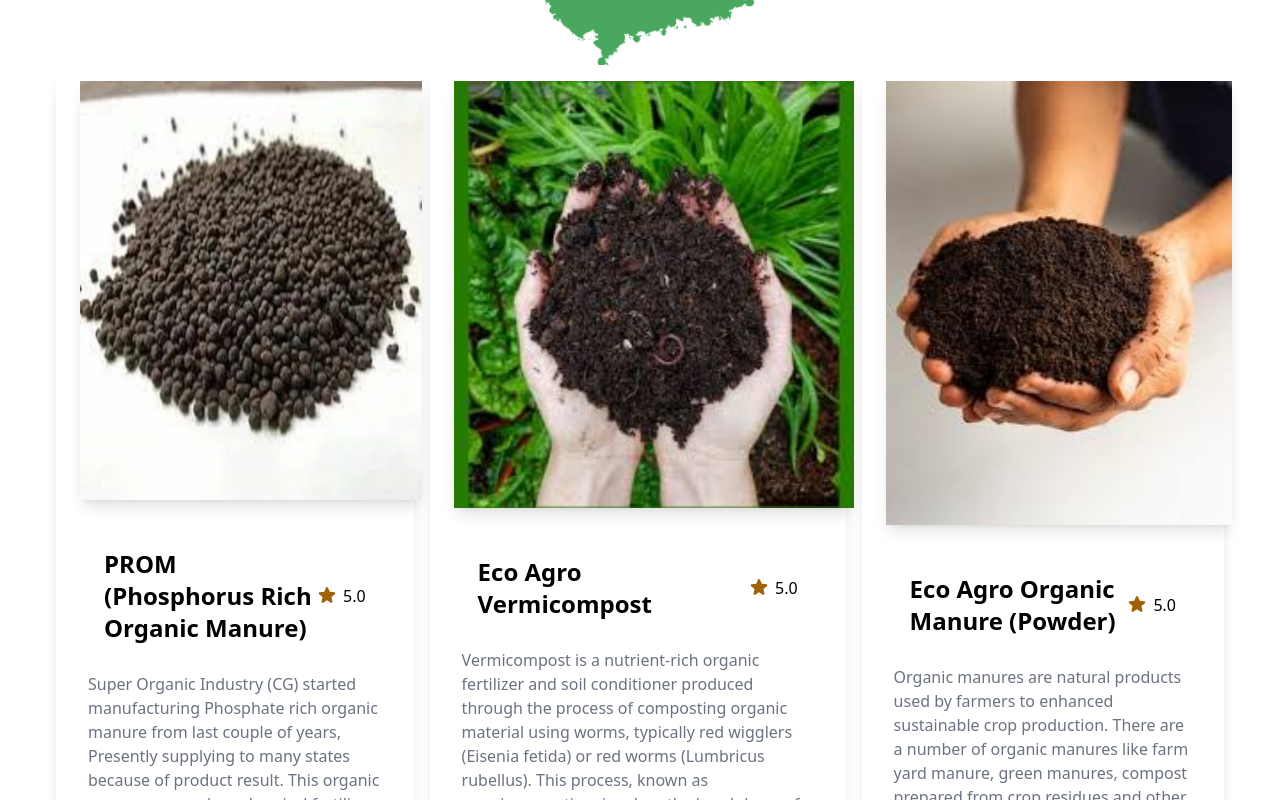
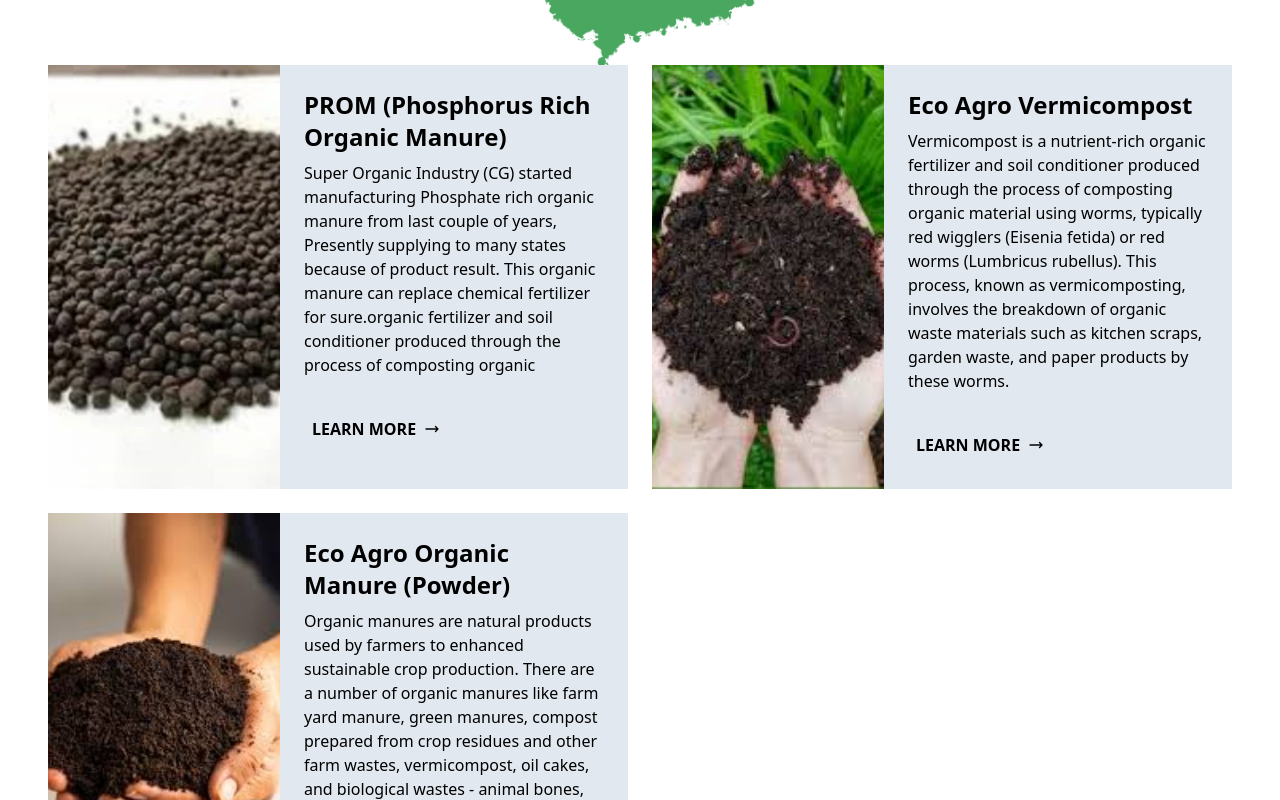
Before and after one commit to halaluddin2000/super-organic-fertilizer, a React (Vite) app: page / in a window 1280 px wide. Shown: the part 2200-3000 px from the top of the page. Built offline with nearby package versions, Linux system fonts and the light colour scheme.

Commit message:
footer added

```diff
--- a/src/Components/Hero/BackgroundSlider.css
+++ b/src/Components/Hero/BackgroundSlider.css
@@ -44,3 +44,40 @@
     rgb(17, 78, 16)
   );
 }
+
+@media (mix-width: 640px) {
+  .container-style {
+    height: 100%;
+    position: relative;
+  }
+  .description title {
+    width: 300px;
+    position: absolute;
+    z-index: 999;
+    color: aliceblue;
+    top: 40%;
+    left: 20%;
+  }
+  .transparent-background {
+    width: 50%;
+    height: 50vh;
+    position: absolute;
+    z-index: 999;
+    top: 0;
+    left: 0;
+    background-image: linear-gradient(
+      to bottom,
+      rgba(255, 0, 0, 0),
+      rgb(17, 78, 16)
+    );
+  }
+
+  .description h2 {
+    font-size: 24px;
+    font-weight: 600;
+  }
+  .description p {
+    font-size: 18px;
+    font-weight: 500;
+  }
+}
--- a/src/Components/Pages/Contact/ContactUs.jsx
+++ b/src/Components/Pages/Contact/ContactUs.jsx
@@ -10,7 +10,7 @@ export default function ContactUs() {
           color="blue-gray"
           className="mb-4 !text-3xl lg:!text-5xl  py-4"
         >
-          Contact Us
+          Contact <span className="text-green-600">Us</span>
         </Typography>
         <div className="grid grid-cols-1 gap-x-12 gap-y-6 lg:grid-cols-2 items-start">
           <img
@@ -22,14 +22,14 @@ export default function ContactUs() {
             <Typography
               variant="h5"
               color="blue-gray"
-              className="my-2 !text-base lg:!text-2xl"
+              className="my-2 text-green-600 italic !text-base lg:!text-2xl"
             >
               Have Questions?
             </Typography>
             <Typography
               variant="h1"
               color="blue-gray"
-              className="mb-4 !text-2xl lg:!text-3xl"
+              className="mb-4 font-bold !text-3xl lg:!text-4xl"
             >
               Send Us a Massage
             </Typography>
@@ -102,7 +102,7 @@ export default function ContactUs() {
             <div>
               <Typography
                 variant="small"
-                className="mb-2 text-left font-medium !text-gray-900"
+                className="mb-2 py-3 text-left font-medium !text-gray-900"
               >
                 Your Message
               </Typography>
@@ -121,7 +121,7 @@ export default function ContactUs() {
               />
             </div>
             <Button
-              className="w-full bg-green-700 hover:bg-primary"
+              className="w-full p-2  bg-green-700 hover:bg-primary"
               color="gray"
             >
               GET IN TOUCH
--- a/src/Components/Pages/Home/Home.jsx
+++ b/src/Components/Pages/Home/Home.jsx
@@ -2,6 +2,7 @@ import Footer from "../../Footer/Footer";
 import Hero from "../../Hero/Hero";
 import ContactNavbar from "../../Navbar/ContactNavbar";
 import Navbar from "../../Navbar/Navbar";
+import TestimonialsVideo from "../../Video/TestimonialsVideo";
 import ContactUs from "../Contact/ContactUs";
 import SecondContact from "../Contact/SecondContact";
 import Product from "../Products/Product";
@@ -22,6 +23,7 @@ function Home() {
         <Product />
         <ChooseUs />
         <Benefits />
+        <TestimonialsVideo />
         <div>
           <ContactUs />
           <SecondContact />
--- a/src/Components/Pages/Products/Cards/Cards.jsx
+++ b/src/Components/Pages/Products/Cards/Cards.jsx
@@ -11,7 +11,7 @@ export function Cards() {
         </h1>
         <img src={productImg} alt="" />
       </div>
-      <div className="md:flex flex-row gap-4 mb-5 p-2">
+      <div className="grid lg:grid-cols-2 gap-6 ">
         {productCards.map((cards) => {
           return <ProductCard key={cards.id} cards={cards} />;
         })}
--- a/src/Components/Pages/Products/Cards/card.css
+++ b/src/Components/Pages/Products/Cards/card.css
@@ -1,6 +1,7 @@
 .card {
   width: 100%;
   height: 50%;
+  margin-bottom: 30%;
 }
 .card img {
   width: 100%;
--- a/src/Components/Pages/Products/Product.jsx
+++ b/src/Components/Pages/Products/Product.jsx
@@ -1,7 +1,7 @@
 import { Cards } from "./Cards/Cards";
 function Product() {
   return (
-    <div>
+    <div className="mb-28">
       <Cards />
     </div>
   );
--- a/src/Components/Pages/Products/ProductCard.jsx
+++ b/src/Components/Pages/Products/ProductCard.jsx
@@ -9,44 +9,26 @@ import {
 
 function ProductCard({ cards }) {
   return (
-    <Card className="bg-white p-2 max-w-[26rem] shadow-lg">
-      <CardHeader className="card mb-2" floated={false} color="blue-gray">
-        <img src={cards.img} alt="ui/ux review check" />
+    <Card className="w-full bg-slate-200 max-w-[48rem] flex-row">
+      <CardHeader
+        shadow={false}
+        floated={false}
+        className="m-0 w-2/5 shrink-0 rounded-r-none"
+      >
+        <img src={cards.img} className="h-full w-full object-cover" />
       </CardHeader>
       <CardBody>
-        <div className="mb-3 p-4 flex items-center justify-between">
-          <Typography
-            variant="h5"
-            color="blue-gray"
-            className="font-semibold text-2xl"
-          >
+        <Typography variant="h4" color="blue-gray" className="mb-2">
           {cards.title}
         </Typography>
-          <Typography
-            color="blue-gray"
-            className="flex items-center gap-1.5 font-normal"
-          >
-            <svg
-              xmlns="http://www.w3.org/2000/svg"
-              viewBox="0 0 24 24"
-              fill="currentColor"
-              className="-mt-0.5 h-5 w-5 text-yellow-700"
-            >
-              <path
-                fillRule="evenodd"
-                d="M10.788 3.21c.448-1.077 1.976-1.077 2.424 0l2.082 5.007 5.404.433c1.164.093 1.636 1.545.749 2.305l-4.117 3.527 1.257 5.273c.271 1.136-.964 2.033-1.96 1.425L12 18.354 7.373 21.18c-.996.608-2.231-.29-1.96-1.425l1.257-5.273-4.117-3.527c-.887-.76-.415-2.212.749-2.305l5.404-.433 2.082-5.006z"
-                clipRule="evenodd"
-              />
-            </svg>
-            5.0
-          </Typography>
-        </div>
-        <Typography className="text-gray-500 mt-3" color="gray">
+        <Typography color="gray" className="mb-8 font-normal">
           {cards.body}
         </Typography>
-      </CardBody>
         <a href="#" className="inline-block">
-        <Button variant="text" className="flex mt-6 p-1 items-center gap-2">
+          <Button
+            variant="text"
+            className="flex hover:bg-primary p-2 items-center gap-2"
+          >
             Learn More
             <svg
               xmlns="http://www.w3.org/2000/svg"
@@ -64,7 +46,68 @@ function ProductCard({ cards }) {
             </svg>
           </Button>
         </a>
+      </CardBody>
     </Card>
+
+    // <Card className="bg-white w-96 mt-6 px-1 shadow-lg">
+    //   <CardHeader className="card" floated={false} color="blue-gray">
+    //     <img className="p-1" src={cards.img} alt="ui/ux review check" />
+    //   </CardHeader>
+    //   <CardBody>
+    //     <div className="flex items-center justify-between">
+    //       <Typography
+    //         variant="h5"
+    //         color="blue-gray"
+    //         className="font-semibold text-2xl"
+    //       >
+    //         {cards.title}
+    //       </Typography>
+    //       <Typography
+    //         color="blue-gray"
+    //         className="flex items-center gap-1.5 font-normal"
+    //       >
+    //         <svg
+    //           xmlns="http://www.w3.org/2000/svg"
+    //           viewBox="0 0 24 24"
+    //           fill="currentColor"
+    //           className="-mt-0.5 h-5 w-5 text-yellow-700"
+    //         >
+    //           <path
+    //             fillRule="evenodd"
+    //             d="M10.788 3.21c.448-1.077 1.976-1.077 2.424 0l2.082 5.007 5.404.433c1.164.093 1.636 1.545.749 2.305l-4.117 3.527 1.257 5.273c.271 1.136-.964 2.033-1.96 1.425L12 18.354 7.373 21.18c-.996.608-2.231-.29-1.96-1.425l1.257-5.273-4.117-3.527c-.887-.76-.415-2.212.749-2.305l5.404-.433 2.082-5.006z"
+    //             clipRule="evenodd"
+    //           />
+    //         </svg>
+    //         5.0
+    //       </Typography>
+    //     </div>
+    //     <Typography className="text-gray-500 mt-3" color="gray">
+    //       {cards.body}
+    //     </Typography>
+    //   </CardBody>
+    //   <a href="#" className="inline-block px-2 pb-3">
+    //     <Button
+    //       variant="text"
+    //       className="flex hover:bg-primary  mt-6 items-center gap-2"
+    //     >
+    //       Learn More
+    //       <svg
+    //         xmlns="http://www.w3.org/2000/svg"
+    //         fill="none"
+    //         viewBox="0 0 24 24"
+    //         stroke="currentColor"
+    //         strokeWidth={2}
+    //         className="h-4 w-4"
+    //       >
+    //         <path
+    //           strokeLinecap="round"
+    //           strokeLinejoin="round"
+    //           d="M17.25 8.25L21 12m0 0l-3.75 3.75M21 12H3"
+    //         />
+    //       </svg>
+    //     </Button>
+    //   </a>
+    // </Card>
   );
 }
 
--- /dev/null
+++ b/src/Components/Video/TestimonialsVideo.jsx
@@ -0,0 +1,28 @@
+import img from "../../assets/fv.png";
+import "./testimon.css";
+function TestimonialsVideo() {
+  return (
+    <div className="mb-36">
+      <div>
+        <span className="flex justify-center">
+          <img className="w-10 gap-2" src={img} alt="" />
+          <h4 className="text-xl font-semibold">Testimonials</h4>
+        </span>
+        <div className=" flex justify-center">
+          <span className="underline my-4"></span>
+        </div>
+        <h2 className="text-4xl font-bold text-center">What Our Farmers Say</h2>
+      </div>
+      <div className="flex justify-center mt-10 ">
+        <iframe
+          className="cursor-pointer"
+          src="https://www.youtube.com/embed/SgHcPIJtKBY?si=_vlviaMN35yr0ZwI"
+          width="720"
+          height="375"
+        ></iframe>
+      </div>
+    </div>
+  );
+}
+
+export default TestimonialsVideo;
--- /dev/null
+++ b/src/Components/Video/testimon.css
@@ -0,0 +1,8 @@
+.underline {
+  color: green;
+  margin-top: 10px;
+  border: 1.5px solid;
+  justify-content: center;
+  justify-items: center;
+  width: 5%;
+}
```
Lines whose indentation alone changed are shown as unchanged.
